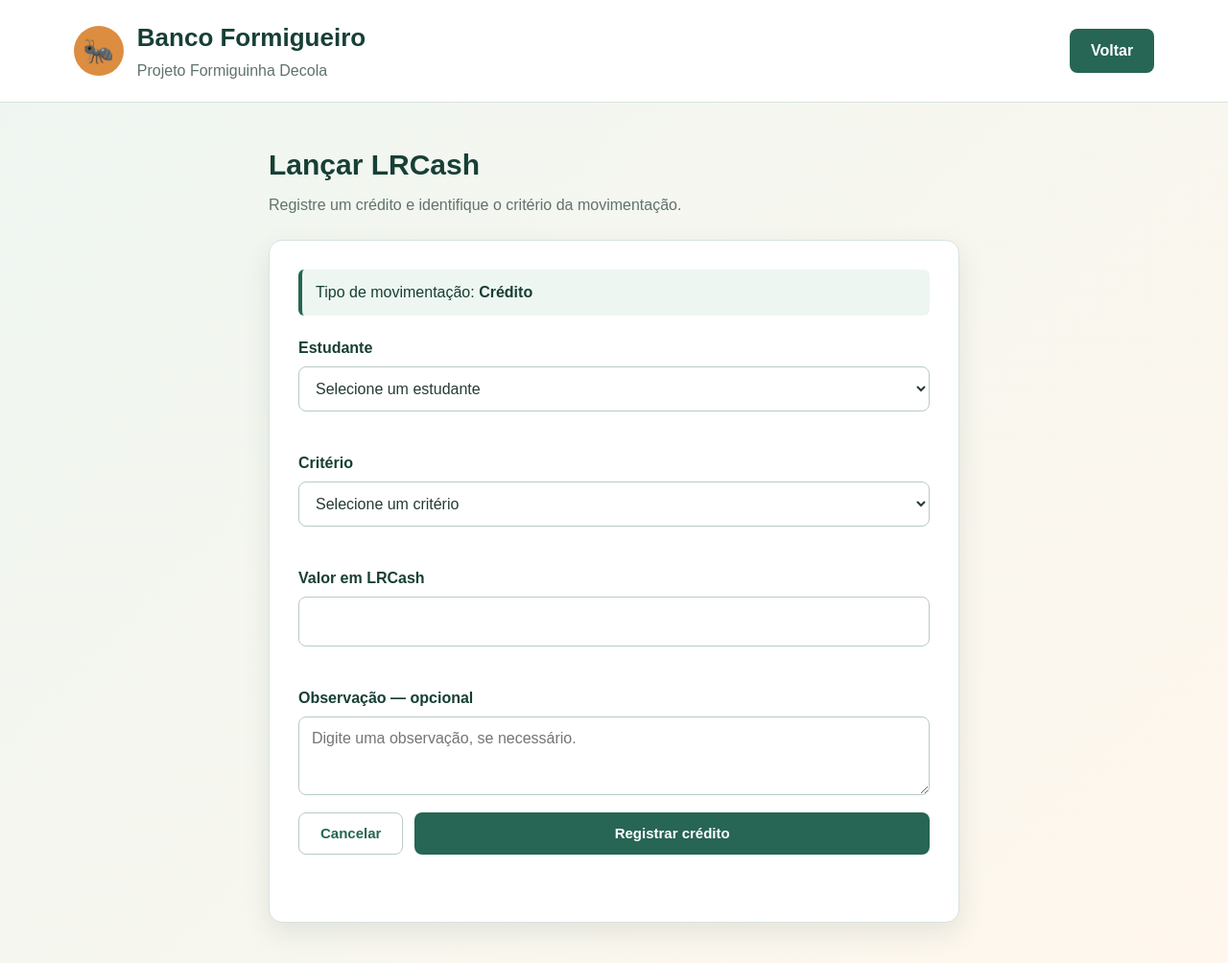
After one commit to analauratomazsantos-sys/formiguinha-decola, a Node server app: page /lrcash in a window 1280 px wide. The commit adds this page. Shown: the whole page at 96% size. Run offline with Node 20, Linux system fonts and the light colour scheme.

Commit message:
Cria tela de lancamento de LRCash

```diff
--- a/api/controllers/indexControllers.js
+++ b/api/controllers/indexControllers.js
@@ -14,9 +14,14 @@ function exibirListaEstudantes(req, res) {
     res.render("lista-estudantes", { estudantes: [] });
 }
 
+function exibirLancamentoLRCash(req, res) {
+    res.render("lancamento-lrcash", { estudantes: [] });
+}
+
 module.exports = {
     exibirLogin,
     exibirPainel,
     exibirCadastroEstudante,
-    exibirListaEstudantes
+    exibirListaEstudantes,
+    exibirLancamentoLRCash
 };
--- a/api/routes/indexRoutes.js
+++ b/api/routes/indexRoutes.js
@@ -7,5 +7,6 @@ router.get("/login", indexControllers.exibirLogin);
 router.get("/painel", indexControllers.exibirPainel);
 router.get("/estudantes/novo", indexControllers.exibirCadastroEstudante);
 router.get("/estudantes", indexControllers.exibirListaEstudantes);
+router.get("/lrcash", indexControllers.exibirLancamentoLRCash);
 
 module.exports = router;
--- /dev/null
+++ b/api/views/lancamento-lrcash.ejs
@@ -0,0 +1,77 @@
+<!DOCTYPE html>
+<html lang="pt-BR">
+<head>
+    <meta charset="UTF-8">
+    <meta name="viewport" content="width=device-width, initial-scale=1.0">
+    <title>Lançar LRCash | Formiguinha Decola</title>
+    <link rel="stylesheet" href="/css/estilos.css">
+</head>
+<body class="pagina-formulario">
+    <header class="topo-painel">
+        <div class="marca-painel">
+            <span class="icone-formiga">🐜</span>
+            <div>
+                <h1>Banco Formigueiro</h1>
+                <p>Projeto Formiguinha Decola</p>
+            </div>
+        </div>
+        <a class="botao-sair" href="/painel">Voltar</a>
+    </header>
+
+    <main class="conteudo-formulario">
+        <section class="cabecalho-formulario">
+            <h2>Lançar LRCash</h2>
+            <p>Registre um crédito e identifique o critério da movimentação.</p>
+        </section>
+
+        <form id="form-lrcash" class="formulario-estudante" novalidate>
+            <input type="hidden" id="tipo" name="tipo" value="CREDITO">
+
+            <p class="informacao-operacao">Tipo de movimentação: <strong>Crédito</strong></p>
+
+            <div class="campo-formulario">
+                <label for="estudante">Estudante</label>
+                <select id="estudante" name="estudanteId" required>
+                    <option value="">Selecione um estudante</option>
+                    <% if (estudantes && estudantes.length > 0) { %>
+                        <% estudantes.forEach((estudante) => { %>
+                            <option value="<%= estudante.id %>"><%= estudante.nome %> — <%= estudante.turma %></option>
+                        <% }); %>
+                    <% } %>
+                </select>
+                <small class="mensagem-campo" id="erro-estudante"></small>
+            </div>
+
+            <div class="campo-formulario">
+                <label for="criterio">Critério</label>
+                <select id="criterio" name="criterio" required>
+                    <option value="">Selecione um critério</option>
+                    <option value="FREQUENCIA">Frequência escolar</option>
+                    <option value="SALA_DO_FUTURO">Tarefa da Sala do Futuro</option>
+                </select>
+                <small class="mensagem-campo" id="erro-criterio"></small>
+            </div>
+
+            <div class="campo-formulario">
+                <label for="valor">Valor em LRCash</label>
+                <input type="number" id="valor" name="valor" min="0.01" step="0.01" required>
+                <small class="mensagem-campo" id="erro-valor"></small>
+            </div>
+
+            <div class="campo-formulario">
+                <label for="observacao">Observação — opcional</label>
+                <textarea id="observacao" name="observacao" rows="3" maxlength="200" placeholder="Digite uma observação, se necessário."></textarea>
+            </div>
+
+            <div class="acoes-formulario">
+                <a class="botao-cancelar" href="/painel">Cancelar</a>
+                <button class="botao-salvar" type="submit">Registrar crédito</button>
+            </div>
+
+            <p id="mensagem-lrcash" class="mensagem-cadastro" aria-live="polite"></p>
+        </form>
+    </main>
+
+    <script src="/js/lancamento-lrcash.js"></script>
+</body>
+</html>
--- a/public/css/estilos.css
+++ b/public/css/estilos.css
@@ -577,3 +577,32 @@ button:focus-visible {
         padding: 13px;
     }
 }
+
+.informacao-operacao {
+    margin: 0 0 22px;
+    padding: 12px 14px;
+    border-left: 4px solid #276554;
+    border-radius: 6px;
+    background: #eef6f1;
+    color: #173f35;
+}
+
+.campo-formulario textarea {
+    width: 100%;
+    padding: 13px;
+    border: 1px solid #b9cbc4;
+    border-radius: 8px;
+    background: #ffffff;
+    color: #263b35;
+    font-family: inherit;
+    font-size: 16px;
+    box-sizing: border-box;
+    outline: none;
+    resize: vertical;
+    transition: 0.2s;
+}
+
+.campo-formulario textarea:focus {
+    border-color: #276554;
+    box-shadow: 0 0 0 3px rgba(39, 101, 84, 0.15);
+}
--- /dev/null
+++ b/public/js/lancamento-lrcash.js
@@ -0,0 +1,47 @@
+const form = document.getElementById("form-lrcash");
+const estudanteSelect = document.getElementById("estudante");
+const criterioSelect = document.getElementById("criterio");
+const valorInput = document.getElementById("valor");
+const erroEstudante = document.getElementById("erro-estudante");
+const erroCriterio = document.getElementById("erro-criterio");
+const erroValor = document.getElementById("erro-valor");
+const mensagem = document.getElementById("mensagem-lrcash");
+
+form.addEventListener("submit", (event) => {
+    event.preventDefault();
+
+    const estudante = estudanteSelect.value;
+    const criterio = criterioSelect.value;
+    const valorTexto = valorInput.value;
+    const valor = Number(valorTexto);
+    let formularioValido = true;
+
+    erroEstudante.textContent = "";
+    erroCriterio.textContent = "";
+    erroValor.textContent = "";
+    mensagem.textContent = "";
+    mensagem.classList.remove("sucesso");
+
+    if (estudante === "") {
+        erroEstudante.textContent = "Selecione um estudante.";
+        formularioValido = false;
+    }
+
+    if (criterio === "") {
+        erroCriterio.textContent = "Selecione um critério.";
+        formularioValido = false;
+    }
+
+    if (valorTexto === "" || Number.isNaN(valor) || valor <= 0) {
+        erroValor.textContent = "Informe um valor maior que zero.";
+        formularioValido = false;
+    }
+
+    if (!formularioValido) {
+        mensagem.textContent = "Corrija os campos indicados.";
+        return;
+    }
+
+    mensagem.classList.add("sucesso");
+    mensagem.textContent = "Dados validados. Aguardando integração com o servidor.";
+});
```
